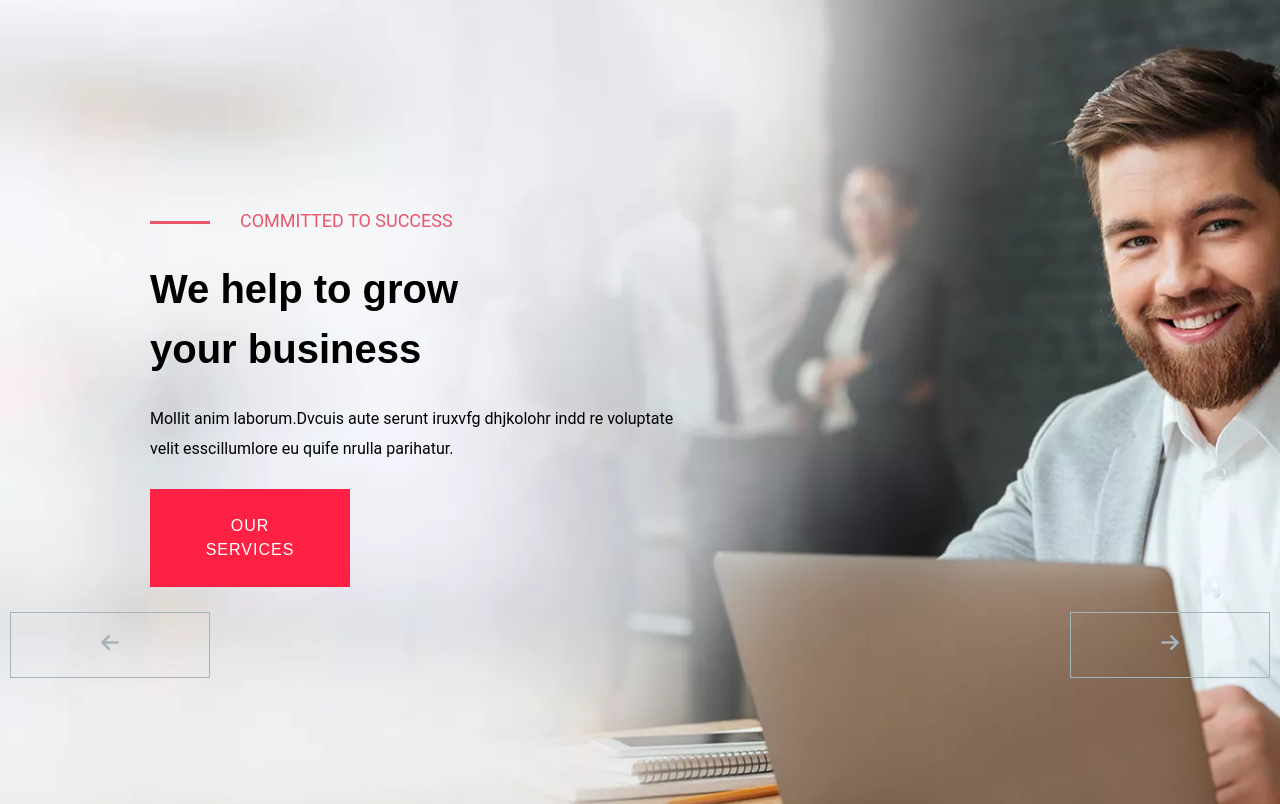
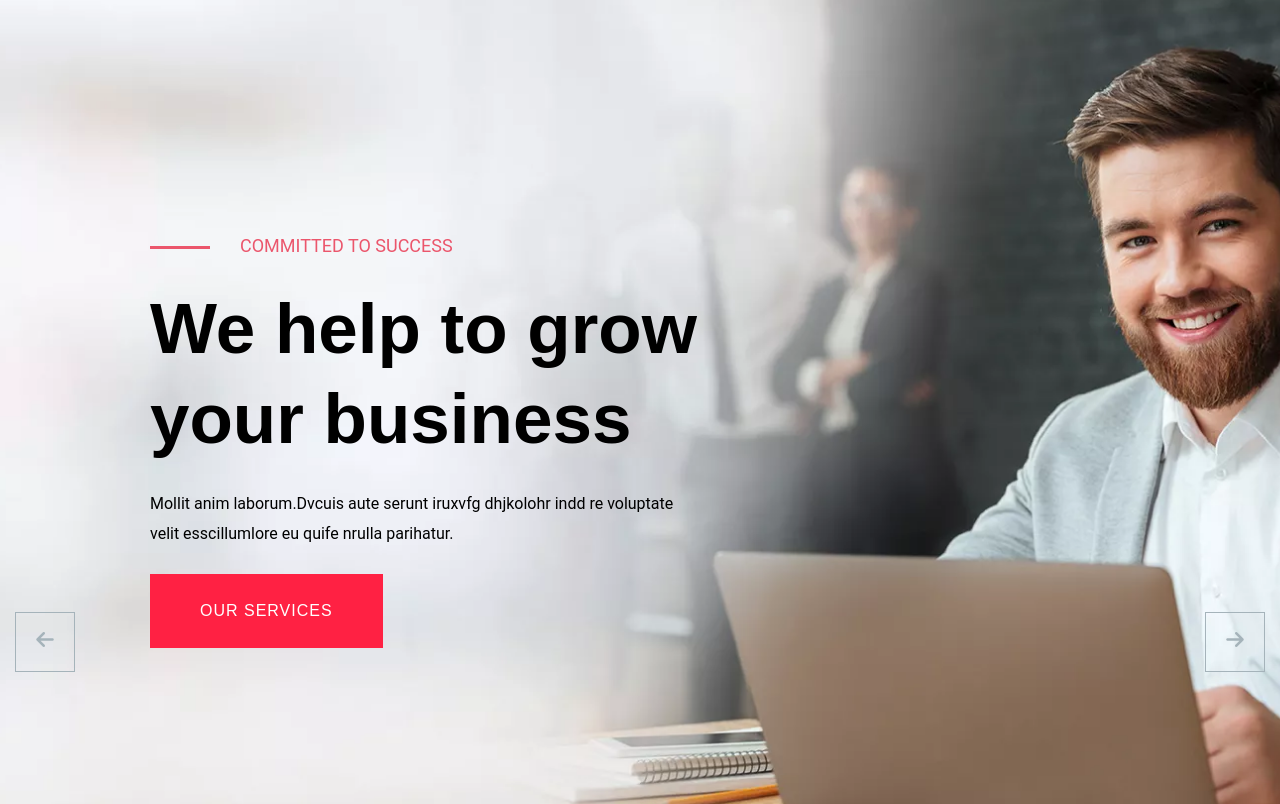
Before and after one commit to NishantSiwakoti/Consultingbiz-Team, a plain HTML site: page index.html in a window 1280 px wide. Shown: the part 148-952 px from the top of the page. Drawn offline with nearby package versions, Linux system fonts and the light colour scheme.

Commit message:
hero content updated

```diff
--- a/index.html
+++ b/index.html
@@ -82,7 +82,7 @@
           <p>COMMITTED TO SUCCESS</p>
         </div>
 
-        <div class="text-2 arrow">
+        <div class="text-2">
           <h1>We help to grow <br />your business</h1>
         </div>
 
@@ -95,7 +95,7 @@
         </div>
 
         <div class="service-btn">
-          <button>OUR SERVICES</button>
+          <button id="hero-btn">OUR SERVICES</button>
         </div>
       </div>
     </div>
@@ -109,6 +109,9 @@
     <div class="arrow-container right">
       <button id="right"><i class="fas fa-arrow-right"></i></button>
     </div>
+
+
+    <!-- Services  -->
 
     <section class="services" id="services">
       <div class="services-container">
--- a/styles/css/index.css
+++ b/styles/css/index.css
@@ -92,7 +92,8 @@
   list-style: none;
   background-color: rgb(13, 45, 62);
   width: 170px;
-  top: 90%;
+  /* top: 90%; */
+  top: 80%;
   left: -50%;
   display: none;
 
@@ -137,7 +138,7 @@
   flex-direction: column;
   padding-left: 150px;
   gap: 25px;
-  padding-top: 225px;
+  padding-top: 250px;
 }
 
 .red-line {
@@ -158,10 +159,11 @@
 
 .text-2 {
   font-family: Sarabun, sans-serif;
-  /* font-size: 71px; */
-  font-size: 40px;
+  font-size: 71px;
+  /* font-size: 40px; */
   color: black;
   font-weight: 800;
+  line-height: 90px;
 }
 
 .text-3 {
@@ -172,9 +174,12 @@
   color: black;
 }
 
+
 .service-btn button {
+  width: fit-content;
+
   color: white;
-  padding: 25px 44px;
+  padding: 25px 50px;
   letter-spacing: 1px;
   border: none;
 
@@ -197,17 +202,23 @@
 }
 
 .left {
-  left: 10px;
+  left: 15px;
 }
 
 .right {
-  right: 10px;
+  right: 15px;
 }
 
 .arrow-container button {
-  padding: 20px;
+  /* padding: 20px; */
   border: 1px solid #a5b3ba;
   background-color: transparent;
+
+  width: 60px;
+  height: 60px;
+
+
+  padding: 1px 1px;
 }
 
 .arrow-container button i {
```
